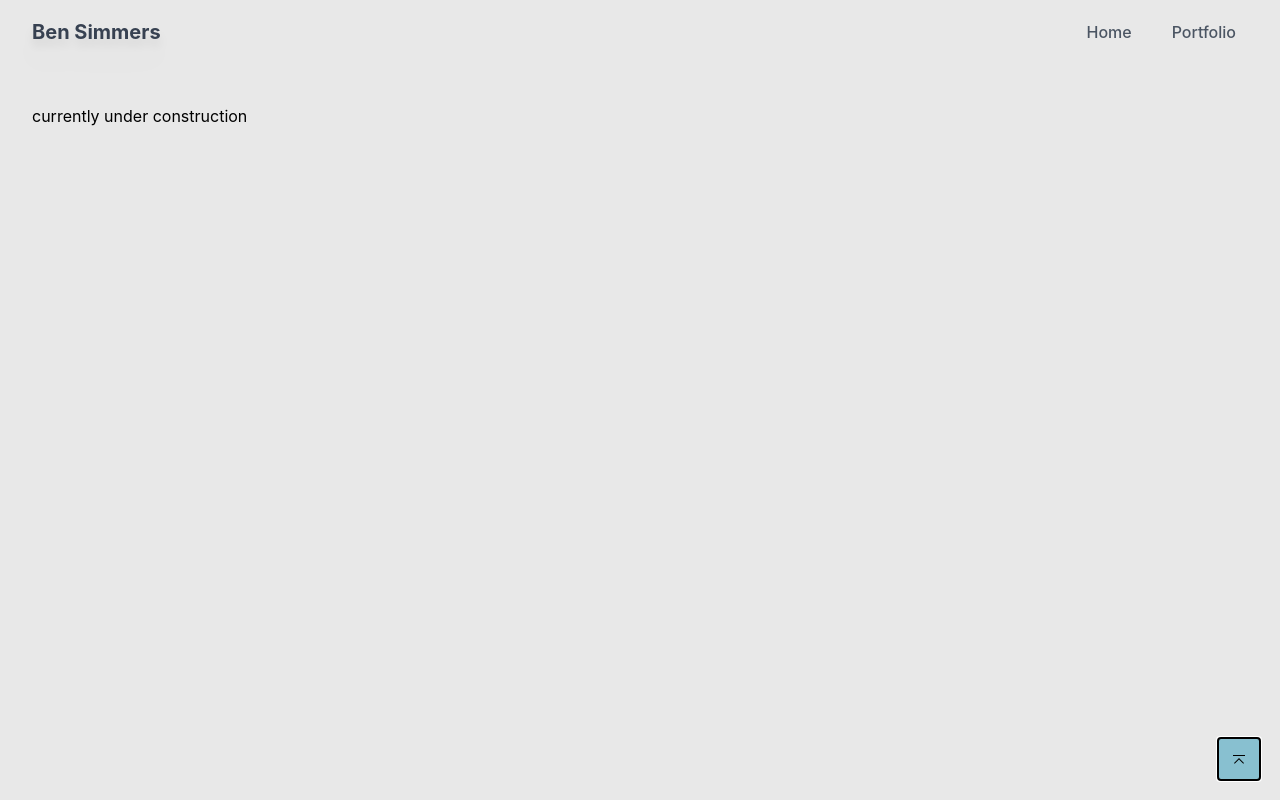
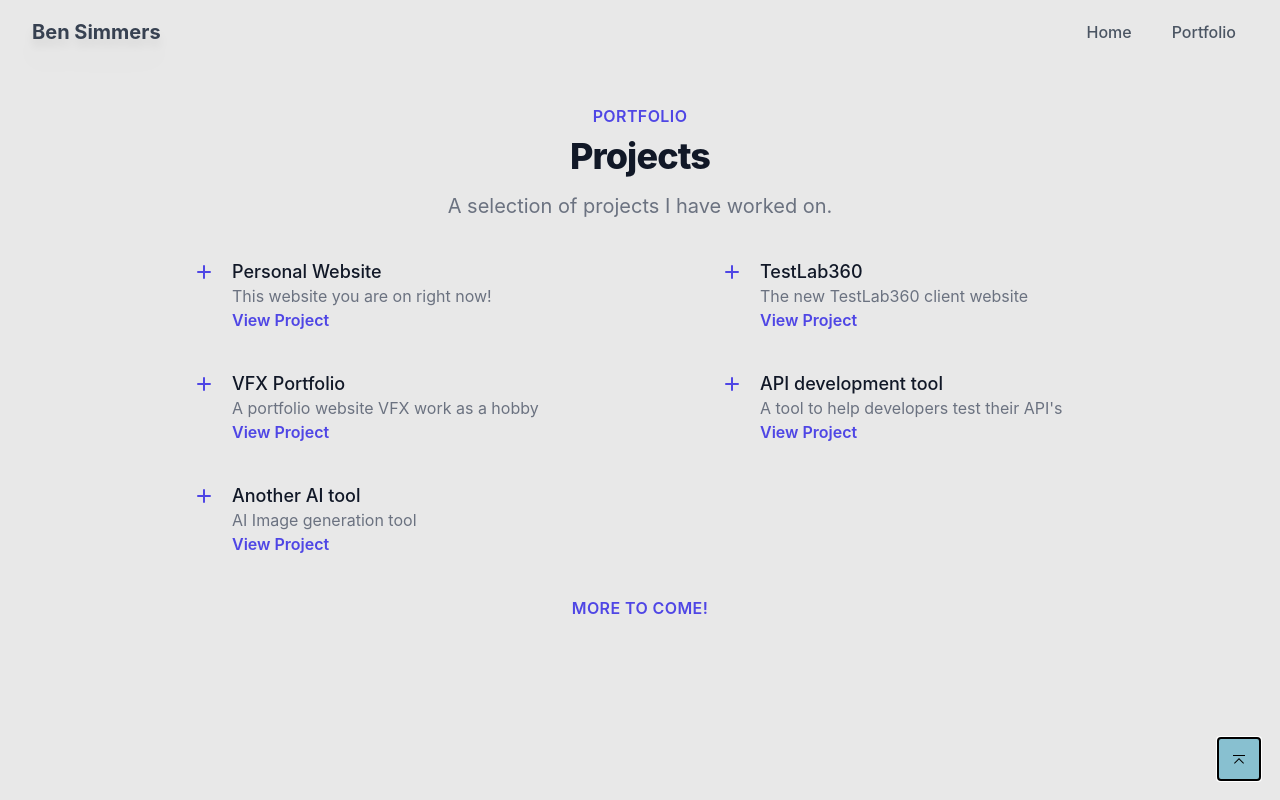
Before and after one commit to BenSimmers/personal-website, a React (Vite) app: page /portfolio in a window 1280 px wide. Built offline with nearby package versions, Linux system fonts and the light colour scheme.

Commit message:
code refactor

```diff
--- a/src/components/AboutMe.tsx
+++ b/src/components/AboutMe.tsx
@@ -1,4 +1,12 @@
-const features = [
+
+import React from "react";
+
+type Features = {
+  name: string;
+  description: string;
+};
+
+const features: Features[] = [
   { name: "Currently Learning",
     description: "Rust and ASP.NET"
   },
--- a/src/components/ContactMe.tsx
+++ b/src/components/ContactMe.tsx
@@ -1,40 +1,39 @@
 import React from "react";
 import "../../src/App.css";
 
-
-export default function ContactMe(){
-  return(
+export default function ContactMe() {
+  return (
     <>
-    <div style={{paddingTop: 30}}/>
-    <h2 className="text-3xl font-bold tracking-tight text-white-900 sm:text-5xl">Contact Me</h2>
-
-    <div style={{paddingTop: 30}}/>
+      <div style={{ paddingTop: 30 }} />
+      <h2 className="text-3xl font-bold tracking-tight text-white-900 sm:text-5xl">
+        Contact Me
+      </h2>
+      <div style={{ paddingTop: 30 }} />
       {/* 3 columns */}
       <div className="grid grid-cols-1 gap-4 sm:grid-cols-3">
         {/* Column 1 */}
-
         <div className="col-span-1">
-          <button className="button-contact">
-            <a href="https://github.com/BenSimmers">Github</a>
-          </button>
+          <a href="https://github.com/BenSimmers" className="button-contact">
+            Github
+          </a>
         </div>
-
         {/* Column 2 */}
         <div className="col-span-1">
-          <button className="button-contact">
-            <a href="https://www.linkedin.com/in/benjamin-simmers-45385b236/">LinkedIn</a>
-          </button>
+          <a
+            href="https://www.linkedin.com/in/benjamin-simmers-45385b236/"
+            className="button-contact"
+          >
+            LinkedIn
+          </a>
         </div>
-
         {/* Column 3 */}
         <div className="col-span-1">
-          <button className="button-contact">
-            <a href="mailto:bej1380@gmail.com">Email</a>
-          </button>
+          <a href="mailto:mailto:bej1380@gmail.com" className="button-contact">
+            Email
+          </a>
         </div>
-        <div style={{paddingTop: "20px"}}/>
+        <div style={{ paddingTop: "20px" }} />
       </div>
-
     </>
-  )
+  );
 }
--- a/src/components/Portfolio.tsx
+++ b/src/components/Portfolio.tsx
@@ -1,8 +1,107 @@
 export default function Portfolio() {
+  type Projects = {
+    id: number;
+    title: string;
+    description: string;
+    url: string;
+  };
+
+  const projects: Projects[] = [
+    {
+      id: 1,
+      title: "Personal Website",
+      description: "This website you are on right now!",
+      url: "https://bensimmers.dev/",
+    },
+    {
+      id: 2,
+      title: "TestLab360",
+      description: "The new TestLab360 client website",
+      url: "https://www.testlab360.com.au/",
+    },
+    {
+      id: 3,
+      title: "VFX Portfolio",
+      description: "A portfolio website VFX work as a hobby",
+      url: "https://vfx-portfolio.vercel.app/",
+    },
+
+    {
+      id: 4,
+      title: "API development tool",
+      description: "A tool to help developers test their API's",
+      url: "https://api-auditor.vercel.app/",
+    },
+
+    {
+      id: 5,
+      title: "Another AI tool",
+      description: "AI Image generation tool",
+      url: "https://another-ai-tool.vercel.app/",
+    },
+  ];
+
   return (
     <>
       <main className="mt-10 mx-auto max-w-7xl px-4 sm:px-6 lg:px-8 ">
-        currently under construction
+        <div className="lg:text-center">
+          <h2 className="text-base text-indigo-600 font-semibold tracking-wide uppercase">
+            Portfolio
+          </h2>
+          <p className="mt-2 text-3xl leading-8 font-extrabold tracking-tight text-gray-900 sm:text-4xl">
+            Projects
+          </p>
+          <p className="mt-4 max-w-2xl text-xl text-gray-500 lg:mx-auto">
+            A selection of projects I have worked on.
+          </p>
+        </div>
+
+        <div className="mt-10 lg:ml-40">
+          <ul className="md:grid md:grid-cols-2 md:col-gap-8 md:row-gap-10">
+            {projects.map((project) => (
+              <li key={project.id}>
+                <div className="flex">
+                  <div className="flex-shrink-0">
+                    <svg
+                      className="h-6 w-6 text-indigo-600"
+                      fill="none"
+                      viewBox="0 0 24 24"
+                      stroke="currentColor"
+                      aria-hidden="true"
+                    >
+                      <path
+                        strokeLinecap="round"
+                        strokeLinejoin="round"
+                        strokeWidth={2}
+                        d="M12 6v6m0 0v6m0-6h6m-6 0H6"
+                      />
+                    </svg>
+                  </div>
+                  <div className="ml-4">
+                    <h3 className="text-lg leading-6 font-medium text-gray-900">
+                      {project.title}
+                    </h3>
+                    <p className="text-base leading-6 text-gray-500">
+                      {project.description}
+                    </p>
+                    <a
+                      href={project.url}
+                      className="text-base leading-6 text-indigo-600 font-semibold hover:text-indigo-500 transition ease-in-out duration-150"
+                    >
+                      View Project
+                    </a>
+                    <div className="mb-10" />
+                  </div>
+                </div>
+              </li>
+            ))}
+          </ul>
+        </div>
+        <div className="lg:text-center">
+          <p className="text-base text-indigo-600 font-semibold tracking-wide uppercase">
+            More to come!
+          </p>
+        </div>
       </main>
     </>
   );
--- a/src/components/TimeLine.tsx
+++ b/src/components/TimeLine.tsx
@@ -5,7 +5,13 @@ import { BookOpenIcon } from "@heroicons/react/outline";
 
 export default function TimeLine() {
 
-  const timeLineItems = [
+  type TimeLineItems = {
+    title: string;
+    date: string;
+    content: string;
+  };
+
+  const timeLineItems : TimeLineItems[] = [
     {
       title: "Duty Manager & Retail Assistant",
       date: "May 2020 - January 2023",
@@ -23,11 +29,8 @@ export default function TimeLine() {
 
     },
   ];
-
-
   return(
     <div>
-
     <h2 className="text-3xl font-bold tracking-tight text-white-900 sm:text-5xl">My Timeline</h2>
     <div style={{paddingTop: 30}}/>
       <ol className="items-center sm:flex outline p-6 rounded shadow bg-blue-500">
```
